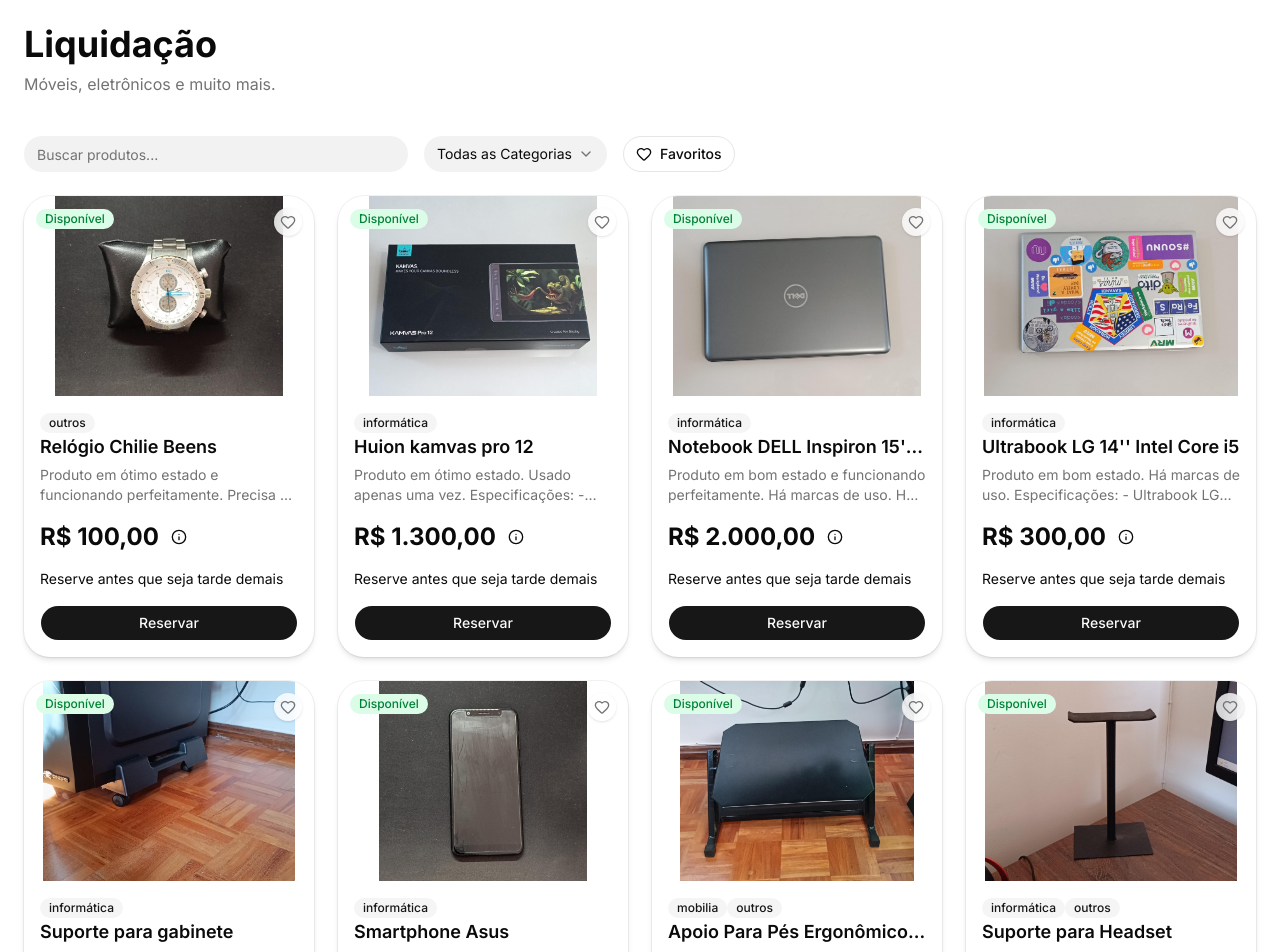
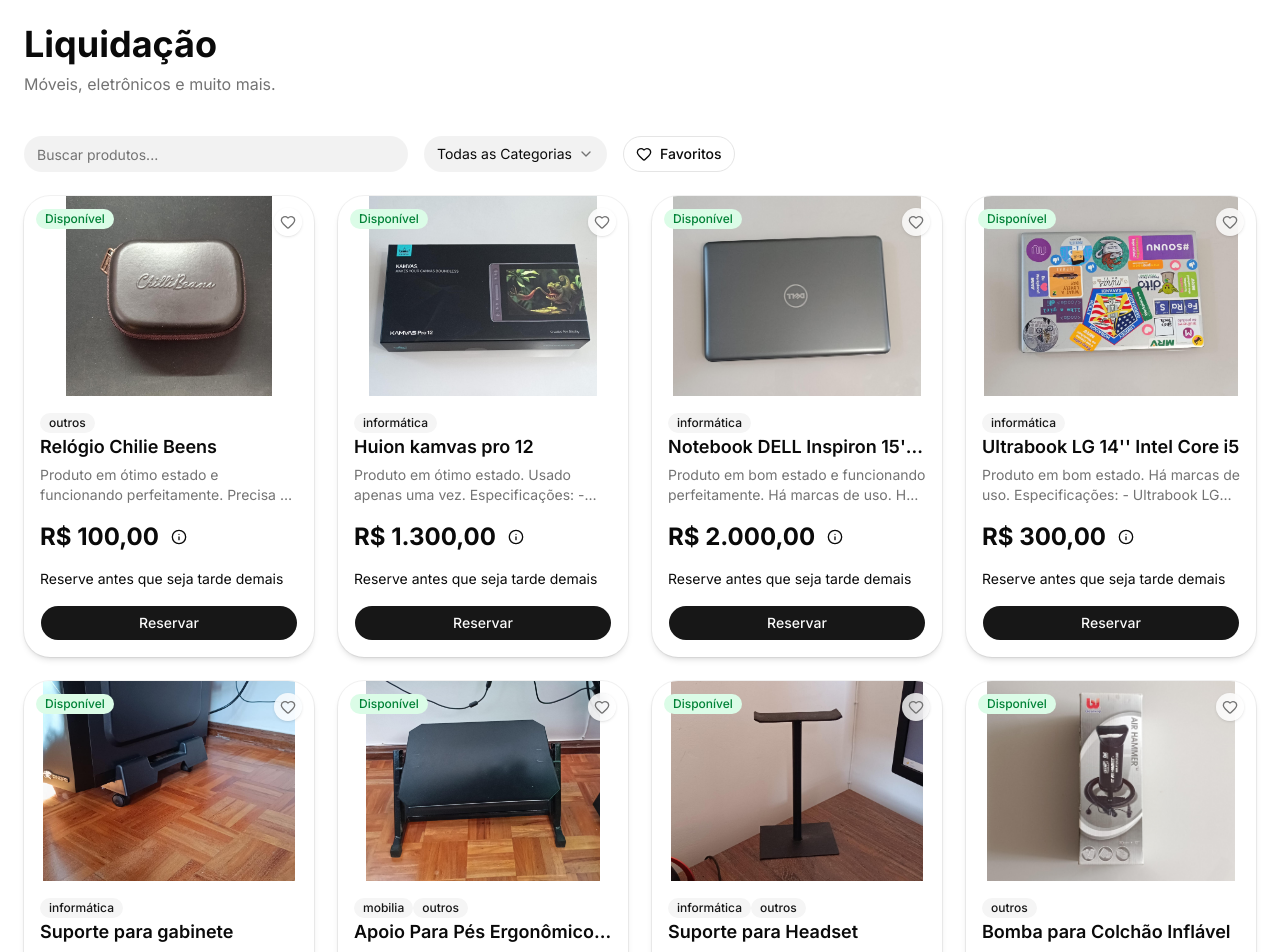
Before and after one commit to axeldouglas/garage-sale, a Next.js app: page / in a window 1280 px wide. Shown: the top 952 px of the page. Built offline with nearby package versions, Linux system fonts and the light colour scheme.

Commit message:
chore: comment asus temporarly and edit gitignore

```diff
--- a/data/products.ts
+++ b/data/products.ts
@@ -256,8 +256,8 @@
       'Produto em ótimo estado e funcionando perfeitamente. Precisa de trocar bateria.',
     price: 100.0,
     images: [
+      '/products/relogio-chilie-beens/1.jpg',
       '/products/relogio-chilie-beens/2.jpg',
-      '/products/relogio-chilie-beens/1.jpg',
     ],
     status: 'available',
     quantity: 1,
@@ -1639,21 +1639,21 @@
     availableDate: '2026-05-27',
     originalLink: '',
   },
-  {
-    id: '21',
-    slug: 'smartphone-asus',
-    title: 'Smartphone Asus',
-    description: 'Bom tempo desligado. Precisa reinstalar Android.',
-    price: 200.0,
-    images: [
-      '/products/smartphone-asus/1.jpg',
-      '/products/smartphone-asus/2.jpg',
-    ],
-    status: 'available',
-    quantity: 1,
-    category: ['informática'],
-    availableDate: '2026-05-26',
-  },
+  // {
+  //   id: '21',
+  //   slug: 'smartphone-asus',
+  //   title: 'Smartphone Asus',
+  //   description: 'Bom tempo desligado. Precisa reinstalar Android.',
+  //   price: 200.0,
+  //   images: [
+  //     '/products/smartphone-asus/1.jpg',
+  //     '/products/smartphone-asus/2.jpg',
+  //   ],
+  //   status: 'available',
+  //   quantity: 1,
+  //   category: ['informática'],
+  //   availableDate: '2026-05-26',
+  // },
   {
     id: '130',
     slug: 'apoio-pes-ergonomico',
```
Also changed, not shown: 1 other file (tests, documents, lock files or other folders).
